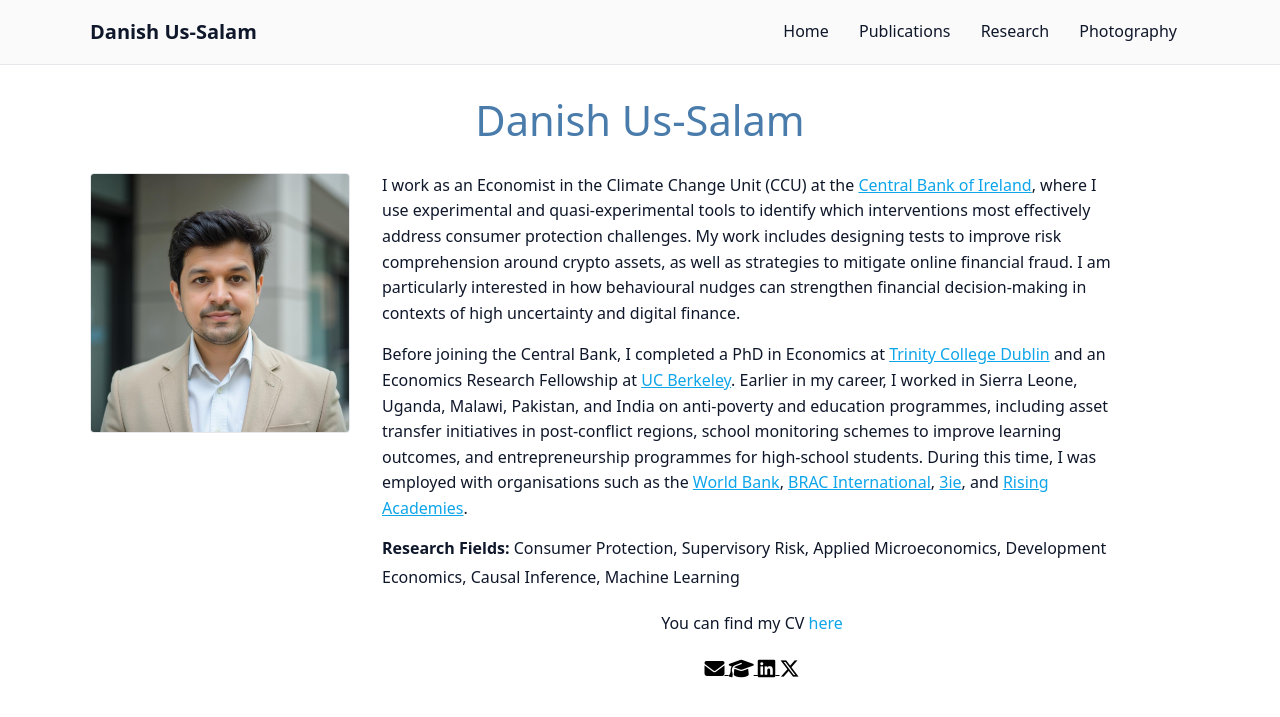
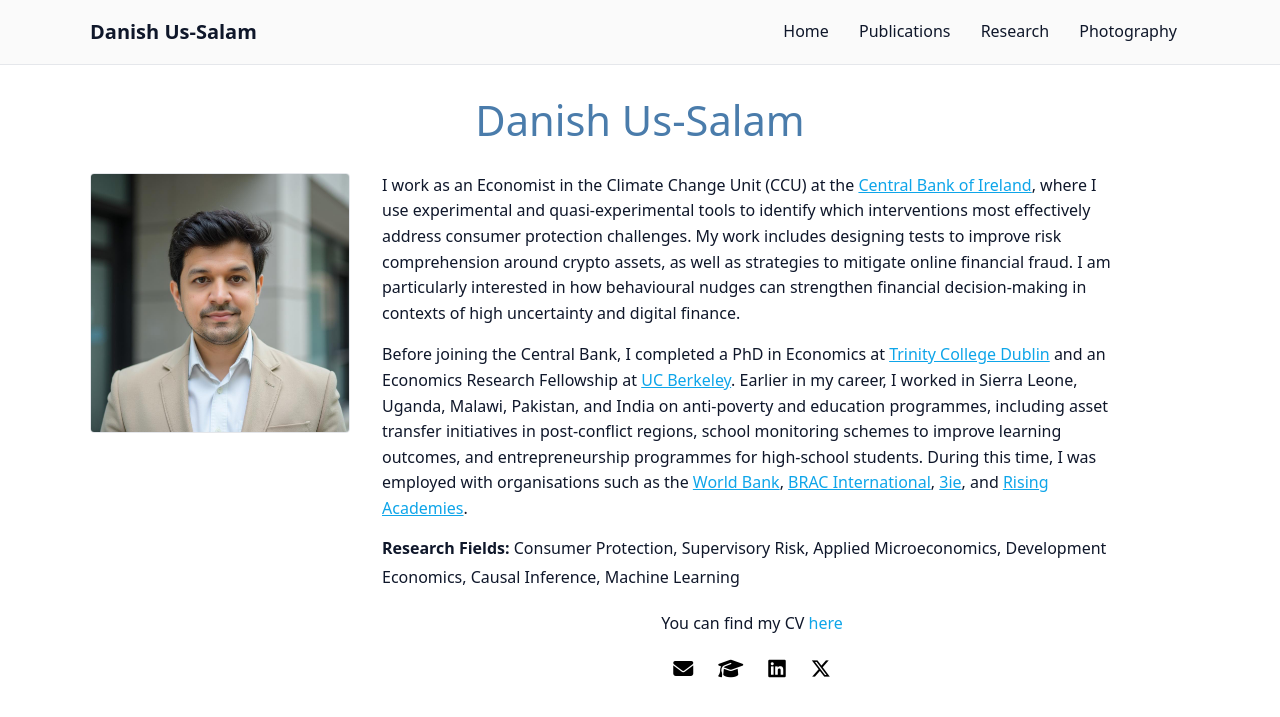
Before and after one commit to danishussalam/danishussalam.github.io, a Jekyll site: the page built from index.md, in a window 1280 px wide. Shown: the top 717 px of the page. Built offline with Jekyll 4.4.1, drawn with Linux system fonts in a browser that asks for light colours.

Commit message:
Update style.css

```diff
--- a/assets/style.css
+++ b/assets/style.css
@@ -423,3 +423,15 @@ details.abstract > summary:hover {
   height: auto;
   border-radius: 4px; /* optional, keep image sharp */
 }
+
+.icon-row {
+  display: flex;
+  justify-content: center;
+  gap: 25px;     /* adds equal space between icons */
+  margin-top: 10px; /* adds space between CV line and icons */
+}
+
+.icon-row a {
+  color: black;
+  text-decoration: none;
+}
```
